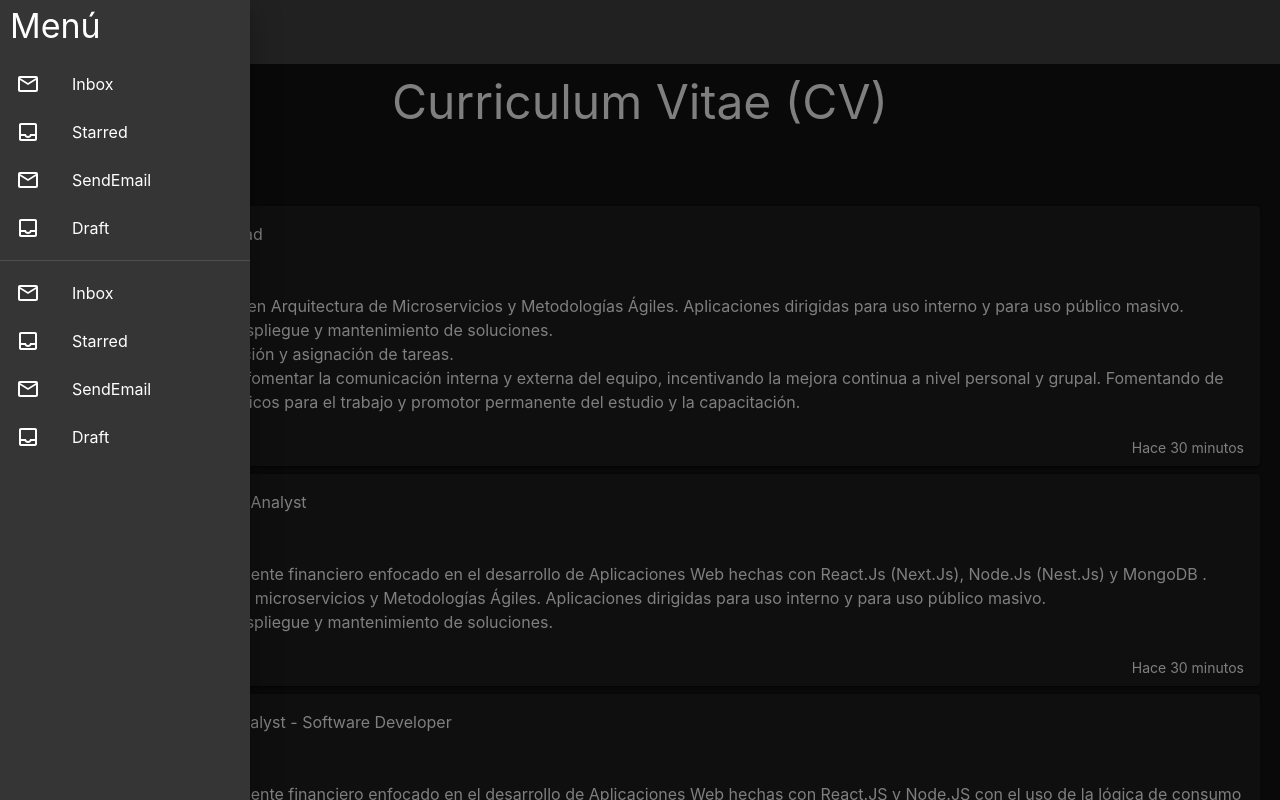
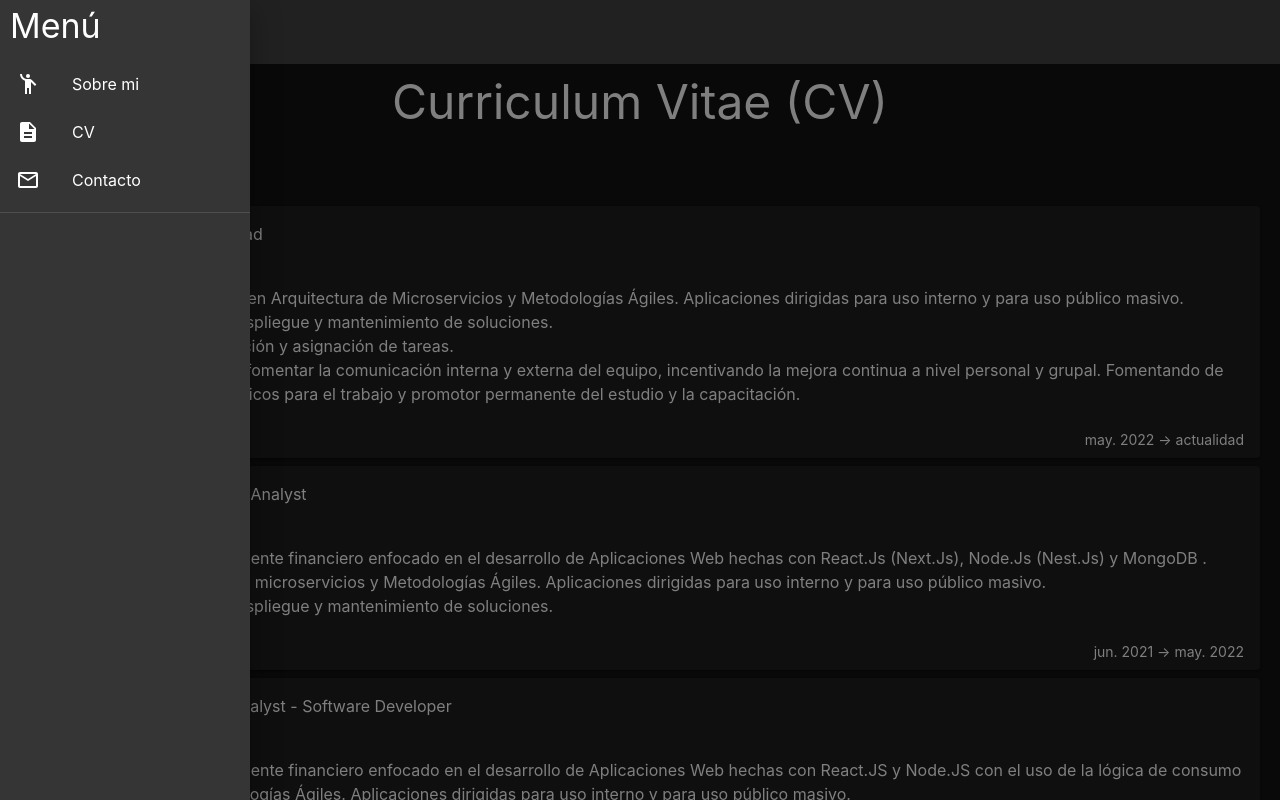
Before and after one commit to miguelangelparra/personal-page, a Next.js app: page /cv in a window 1280 px wide. Both pictures are taken after a click on the button 36 px from the left and 32 px from the top of the page. Shown: the top 800 px of the page. Built offline with nearby package versions, Linux system fonts and the light colour scheme; a web font is replaced by a local one.

Commit message:
fix: icons and contestar  On branch hotfix/0.0.4  Changes to be committed: 	modified:   components/ui/ExperienceCard.tsx   modified:   components/ui/Sidebar.tsx 	modified:   pages/about/index.tsx 	modified:   pages/contact/index.tsx

```diff
--- a/components/ui/ExperienceCard.tsx
+++ b/components/ui/ExperienceCard.tsx
@@ -1,4 +1,4 @@
-import { Experience } from '../../interfaces/';
+import { Experience } from "../../interfaces/";
 import {
   Card,
   CardActionArea,
@@ -8,36 +8,39 @@ import {
 } from "@mui/material";
 
 interface Props {
- experience: Experience
+  experience: Experience;
 }
 
-export const ExperienceCard = ({experience}:Props) => {
+export const ExperienceCard = ({ experience }: Props) => {
   return (
     <Card sx={{ marginBottom: 1 }}>
       <CardActionArea>
         <CardContent>
           <Typography sx={{ whiteSpace: "pre-line" }}>
-          {experience.title}          </Typography>
+            {experience.title}{" "}
+          </Typography>
           <Typography sx={{ whiteSpace: "pre-line" }}>
-          {experience.company}          </Typography>
-          <Typography sx={{ whiteSpace: "pre-line" }}>
-          {experience.time}          </Typography>
-          <Typography sx={{ whiteSpace: "pre-line" }}>
-          {experience.description}          </Typography>
+            {experience.company}{" "}
+          </Typography>
+          <Typography sx={{ whiteSpace: "pre-line",paddingTop:2 }}>
+            {experience.description}{" "}
+          </Typography>
         </CardContent>
         <CardActions
-          sx={{ display: "flex", justifyContent: "end", paddingRight: 2 }}
+          sx={{ display: "flex", justifyContent: "end", paddingRight: 2}}
         >
-          <Typography variant="body2">Hace 30 minutos</Typography>
+          <Typography variant="body2">{experience.time} </Typography>
         </CardActions>
       </CardActionArea>
     </Card>
   );
 };
 
-{/* <div key={experience.id} className="card">
+{
+  /* <div key={experience.id} className="card">
 <h4>{experience.title}</h4>
 <h5>{`${experience.company} | ${experience.location}`}</h5>
 <h5>{experience.time}</h5>
 <p>{experience.description}</p>
-</div> */}
+</div> */
+}
--- a/components/ui/Sidebar.tsx
+++ b/components/ui/Sidebar.tsx
@@ -8,17 +8,29 @@ import {
   ListItemText,
   Typography,
 } from "@mui/material";
-import InboxOutlinedIcon from "@mui/icons-material/InboxOutlined";
+import DescriptionIcon from '@mui/icons-material/Description';
+import EmojiPeopleIcon from '@mui/icons-material/EmojiPeople';
 import EmailOutlinedIcon from "@mui/icons-material/EmailOutlined";
 import { useContext } from "react";
 import { UIContext } from "../../context/ui";
+import { useRouter } from "next/router";
 
-const menuItems: string[] = ["Inbox", "Starred", "SendEmail", "Draft"];
+interface MenuItem{
+  text:string;
+  icon: any;
+  to: string;
+}
+
+const menuItems: MenuItem[] = [{text:"Sobre mi", icon:<EmojiPeopleIcon/> , to:"about"},{text:"CV",icon:<DescriptionIcon/>,to:"cv"},{text:"Contacto",icon:<EmailOutlinedIcon/>,to:"contact"}];
 
 export const Sidebar = () => {
 
+  const router= useRouter()
   const {sideMenuOpen,closeSideMenu} = useContext(UIContext)
-
+  const handleMenuItem = (itemTo:string)=>{
+    router.push(itemTo)
+    closeSideMenu()
+  }
 
   return (
     <Drawer anchor="left" open={sideMenuOpen} onClose={closeSideMenu}>
@@ -31,6 +43,17 @@ export const Sidebar = () => {
           <Typography variant="h4">Menú</Typography>
         </Box>
         <List>
+          {menuItems.map((item, index) => (
+            <ListItem button key={item.text} onClick={()=>handleMenuItem(item.to)}>
+              <ListItemIcon>
+                {item.icon}
+              </ListItemIcon>
+              <ListItemText primary={item.text} />
+            </ListItem>
+          ))}
+        </List>
+        <Divider />
+{/*         <List>
           {menuItems.map((text, index) => (
             <ListItem button key={text}>
               <ListItemIcon>
@@ -39,18 +62,7 @@ export const Sidebar = () => {
               <ListItemText primary={text} />
             </ListItem>
           ))}
-        </List>
-        <Divider />
-        <List>
-          {menuItems.map((text, index) => (
-            <ListItem button key={text}>
-              <ListItemIcon>
-                {index % 2 ? <InboxOutlinedIcon /> : <EmailOutlinedIcon />}
-              </ListItemIcon>
-              <ListItemText primary={text} />
-            </ListItem>
-          ))}
-        </List>
+        </List> */}
       </Box>
     </Drawer>
   );
--- a/pages/contact/index.tsx
+++ b/pages/contact/index.tsx
@@ -18,7 +18,7 @@ const multiLingualContact = {
   es: {
     titleContact: "Contactame",
     youCanContact:
-      "Puedes escribirme por cualquiera de estos medios, apenas vea tu mensaje te constestaré",
+      "Puedes escribirme por cualquiera de estos medios, apenas vea tu mensaje te contestaré",
   },
   en: {
     titleContact: "Contact me",
```
Also changed, not shown: pages/about/index.tsx (+22 -6 lines).
